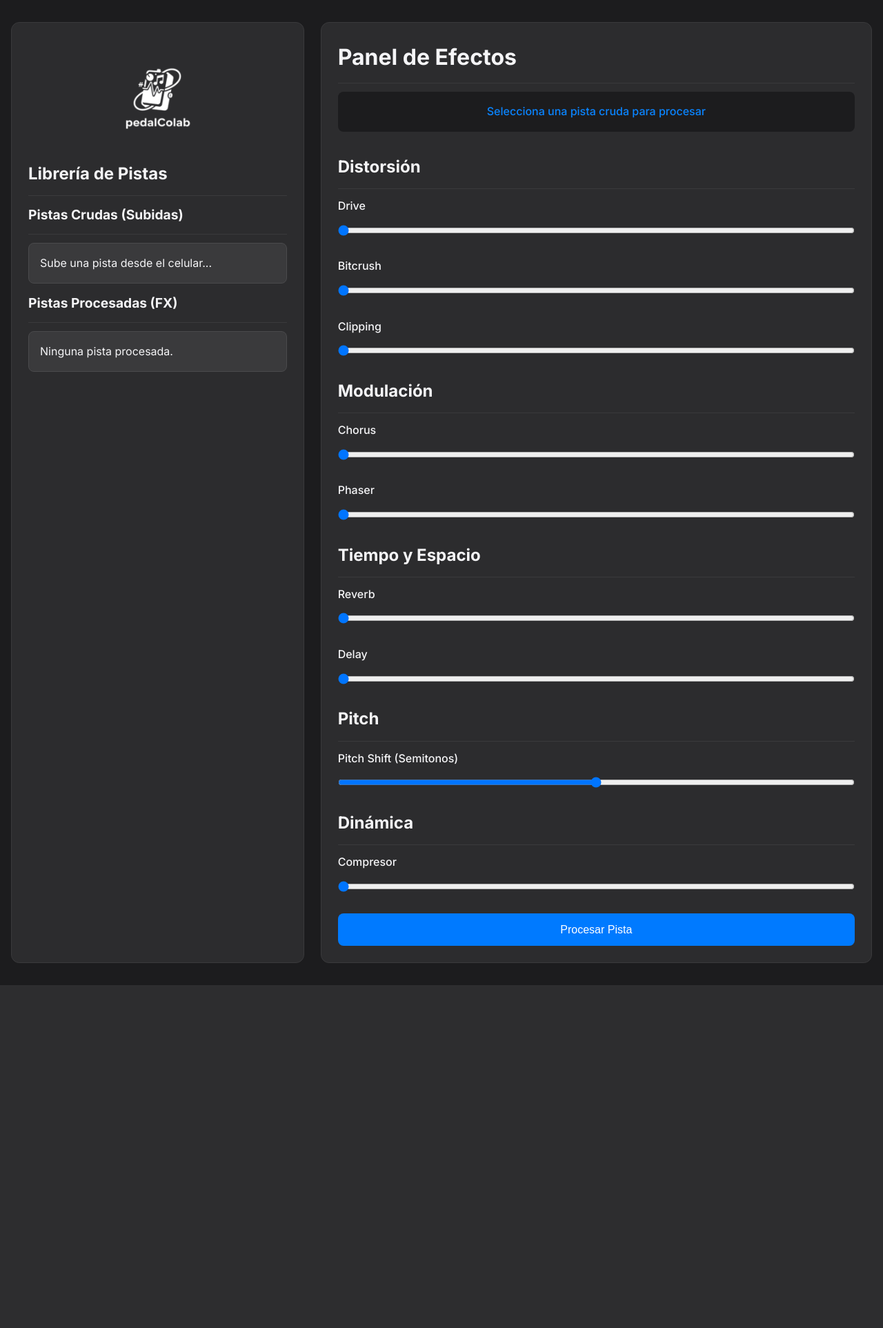
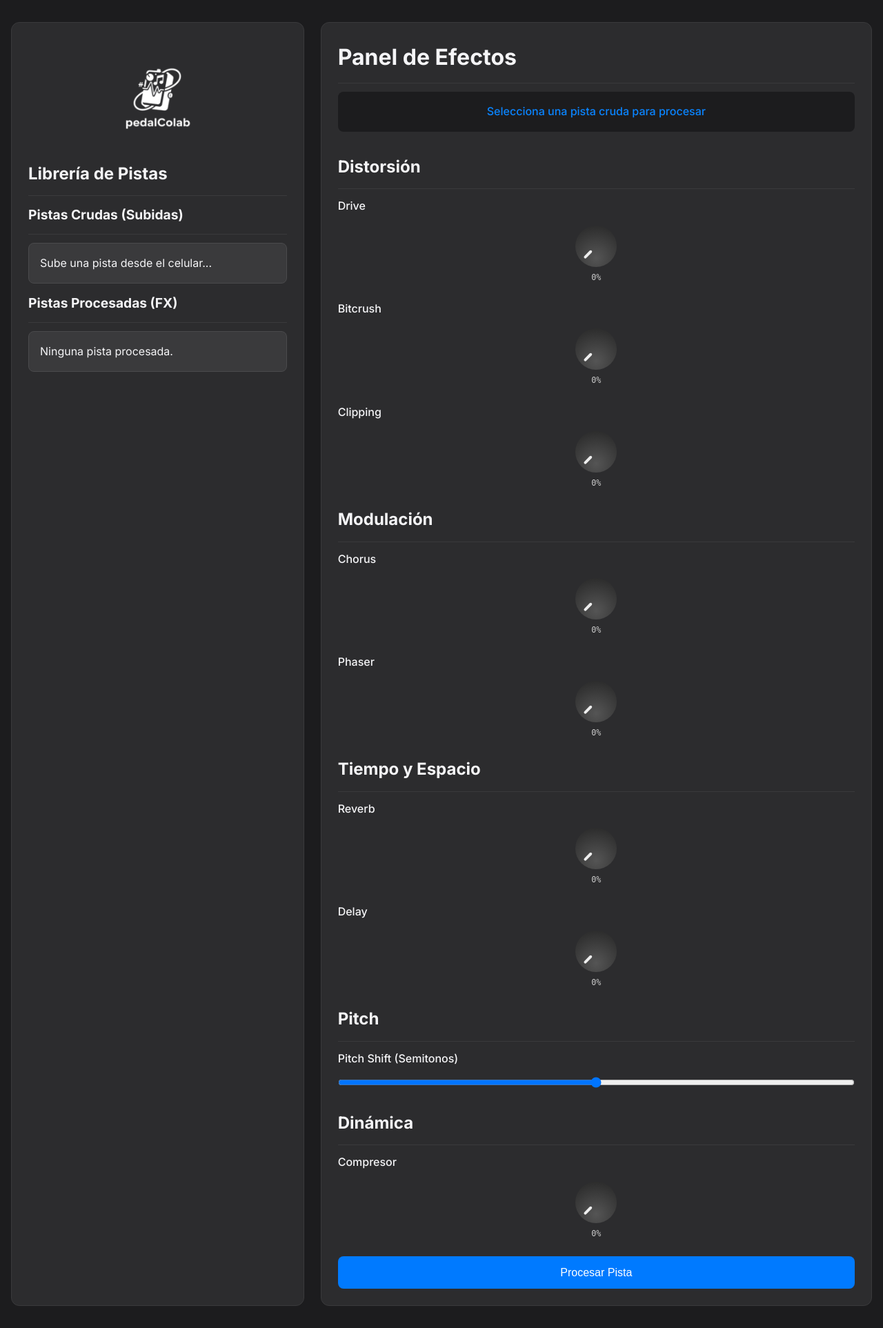
Before and after one commit to VelascoSantiago/ap-pedalcolab, a Flask app: page / in a window 1280 px wide. Shown: the whole page at 69% size. Before the commit the page ends 1428 px from the top, so only its background shows below. Run offline with Flask 3, Linux system fonts and the light colour scheme; data that the repository does not hold is empty.

Commit message:
Implementación de perillas

```diff
--- /dev/null
+++ b/static/script.js
@@ -0,0 +1,87 @@
+document.addEventListener('DOMContentLoaded', () => {
+    const knobs = document.querySelectorAll('.knob');
+
+    knobs.forEach(knob => {
+        // --- Identificadores específicos para esta perilla ---
+        const effectName = knob.dataset.effect; // Ej: 'dist', 'chorus', etc.
+        const valueDisplay = document.getElementById(`${effectName}-value`); // Ej: 'dist-value'
+        const hiddenInput = document.getElementById(`${effectName}-hidden-input`); // Ej: 'dist-hidden-input'
+
+        // --- Estado inicial y rango (igual que antes) ---
+        let currentAngle = -135; // Ángulo inicial (0%)
+        const minAngle = -135;
+        const maxAngle = 135;
+        const angleRange = maxAngle - minAngle;
+        let isDragging = false;
+        let startRotationAngle = 0; // Para calcular el offset del drag
+
+        // --- Función para actualizar todo ---
+        function updateKnobVisuals(angle) {
+            angle = Math.max(minAngle, Math.min(maxAngle, angle));
+            const value = (angle - minAngle) / angleRange;
+            const percentage = Math.round(value * 100);
+
+            knob.style.transform = `rotate(${angle}deg)`;
+
+            // --- Actualizar elementos específicos ---
+            if (valueDisplay) {
+                valueDisplay.textContent = `${percentage}%`;
+            }
+            if (hiddenInput) {
+                hiddenInput.value = value.toFixed(2); // Guardar valor 0.00 a 1.00
+            }
+            knob.dataset.value = value.toFixed(2);
+            currentAngle = angle;
+        }
+
+        // --- Eventos del Mouse ---
+        knob.addEventListener('mousedown', (e) => {
+            isDragging = true;
+            // Calcular el ángulo inicial del clic relativo al ángulo actual de la perilla
+            const rect = knob.getBoundingClientRect();
+            const centerX = rect.left + rect.width / 2;
+            const centerY = rect.top + rect.height / 2;
+            const clickAngle = Math.atan2(e.clientY - centerY, e.clientX - centerX) * (180 / Math.PI);
+            startRotationAngle = clickAngle - currentAngle;
+
+            knob.style.cursor = 'grabbing';
+            e.preventDefault(); // Evitar seleccionar texto mientras se arrastra
+        });
+
+        document.addEventListener('mousemove', (e) => {
+            if (!isDragging) return;
+
+            const rect = knob.getBoundingClientRect();
+            const centerX = rect.left + rect.width / 2;
+            const centerY = rect.top + rect.height / 2;
+            // Calcular el ángulo actual del mouse relativo al centro
+            const currentMouseAngle = Math.atan2(e.clientY - centerY, e.clientX - centerX) * (180 / Math.PI);
+            // El nuevo ángulo de la perilla es el ángulo del mouse menos el offset inicial
+            let newAngle = currentMouseAngle - startRotationAngle;
+
+            // --- Normalización (opcional pero recomendada para evitar saltos) ---
+            // Si el ángulo salta de >180 a <-180 o viceversa (cruzando el límite -180/180)
+            const angleDiff = newAngle - currentAngle;
+            if (Math.abs(angleDiff) > 180) {
+                 // Ajustar sumando/restando 360 grados para suavizar el salto
+                 newAngle += (angleDiff > 0 ? -360 : 360);
+            }
+
+            updateKnobVisuals(newAngle);
+        });
+
+        document.addEventListener('mouseup', () => {
+            if (isDragging) {
+                isDragging = false;
+                knob.style.cursor = 'pointer';
+            }
+        });
+
+        // --- Inicializar la perilla en 0% ---
+        // Asegurarse de que el valor inicial del input oculto sea 0 si no lo es ya
+        if (hiddenInput && hiddenInput.value !== "0.00") {
+             hiddenInput.value = "0.00";
+        }
+        updateKnobVisuals(minAngle);
+    });
+});
--- a/static/styles.css
+++ b/static/styles.css
@@ -271,3 +271,40 @@ audio {
 #mobile-app .delete-btn:hover {
     background-color: #c0392b; /* Rojo más oscuro */
 }
+
+.knob-container {
+  display: flex;
+  flex-direction: column;
+  align-items: center;
+  margin: 15px;
+}
+
+.knob {
+  width: 60px;
+  height: 60px;
+  border-radius: 50%;
+  background: radial-gradient(circle at 30% 30%, #555, #222);
+  position: relative;
+  cursor: pointer;
+  transform: rotate(-135deg);
+  transition: transform 0.1s ease-out;
+}
+
+.knob::after {
+  content: '';
+  position: absolute;
+  top: 10%;
+  left: 50%;
+  width: 4px;
+  height: 15px;
+  background: #eee;
+  border-radius: 2px;
+  transform: translateX(-50%);
+}
+
+.knob-value {
+  margin-top: 6px;
+  color: #ccc;
+  font-family: monospace;
+  font-size: 0.9em;
+}
--- a/templates/daw_ui.html
+++ b/templates/daw_ui.html
@@ -29,13 +29,102 @@
             <h1>Panel de Efectos</h1>
             <form id="effects-form" method="post" action="">
                 <div id="selected-track-display">Selecciona una pista cruda para procesar</div>
-                <!-- Se mantienen tus secciones de efectos -->
-                <div class="effects-section"><h2>Distorsión</h2><div class="effect-control"><label for="dist">Drive</label><input type="range" id="dist" name="dist" min="0" max="1" step="0.01" value="0"></div><div class="effect-control"><label for="bitcrush">Bitcrush</label><input type="range" id="bitcrush" name="bitcrush" min="0" max="1" step="0.01" value="0"></div><div class="effect-control"><label for="clipping">Clipping</label><input type="range" id="clipping" name="clipping" min="0" max="1" step="0.01" value="0"></div></div>
-                <div class="effects-section"><h2>Modulación</h2><div class="effect-control"><label for="chorus">Chorus</label><input type="range" id="chorus" name="chorus" min="0" max="1" step="0.01" value="0"></div><div class="effect-control"><label for="phaser">Phaser</label><input type="range" id="phaser" name="phaser" min="0" max="1" step="0.01" value="0"></div></div>
-                <div class="effects-section"><h2>Tiempo y Espacio</h2><div class="effect-control"><label for="reverb">Reverb</label><input type="range" id="reverb" name="reverb" min="0" max="1" step="0.01" value="0"></div><div class="effect-control"><label for="delay">Delay</label><input type="range" id="delay" name="delay" min="0" max="1" step="0.01" value="0"></div></div>
-                <div class="effects-section"><h2>Pitch</h2><div class="effect-control"><label for="pitchshift">Pitch Shift (Semitonos)</label><input type="range" id="pitchshift" name="pitchshift" min="-12" max="12" step="1" value="0"></div></div>
-                 <!-- Añadida sección dinámica que faltaba -->
-                <div class="effects-section"><h2>Dinámica</h2><div class="effect-control"><label for="comp">Compresor</label><input type="range" id="comp" name="comp" min="0" max="1" step="0.01" value="0"></div></div>
+                <!-- Secciones de efectos -->
+                <!-- SECCIÓN DE DISTORSIÓN -->
+                <div class="effects-section">
+                    <h2>Distorsión</h2>
+                    <div class="effect-control">
+                        <label for="dist-knob">Drive</label>
+                        <div class="knob-container">
+                            <div class="knob" id="dist-knob" data-effect="dist" data-value="0"></div>
+                            <div class="knob-value" id="dist-value">0%</div>
+                            <input type="hidden" id="dist-hidden-input" name="dist" value="0">
+                        </div>
+                    </div>
+                    <div class="effect-control">
+                        <label for="bitcrush-knob">Bitcrush</label>
+                        <div class="knob-container">
+                            <div class="knob" id="bitcrush-knob" data-effect="bitcrush" data-value="0"></div>
+                            <div class="knob-value" id="bitcrush-value">0%</div>
+                            <input type="hidden" id="bitcrush-hidden-input" name="bitcrush" value="0">
+                        </div>
+                    </div>
+                    <div class="effect-control">
+                        <label for="clipping-knob">Clipping</label>
+                        <div class="knob-container">
+                            <div class="knob" id="clipping-knob" data-effect="clipping" data-value="0"></div>
+                            <div class="knob-value" id="clipping-value">0%</div>
+                            <input type="hidden" id="clipping-hidden-input" name="clipping" value="0">
+                        </div>
+                    </div>
+                </div>
+
+                <!-- SECCIÓN DE MODULACIÓN -->
+                <div class="effects-section">
+                    <h2>Modulación</h2>
+                    <div class="effect-control">
+                        <label for="chorus-knob">Chorus</label>
+                        <div class="knob-container">
+                            <div class="knob" id="chorus-knob" data-effect="chorus" data-value="0"></div>
+                            <div class="knob-value" id="chorus-value">0%</div>
+                            <input type="hidden" id="chorus-hidden-input" name="chorus" value="0">
+                        </div>
+                    </div>
+                    <div class="effect-control">
+                        <label for="phaser-knob">Phaser</label>
+                        <div class="knob-container">
+                            <div class="knob" id="phaser-knob" data-effect="phaser" data-value="0"></div>
+                            <div class="knob-value" id="phaser-value">0%</div>
+                            <input type="hidden" id="phaser-hidden-input" name="phaser" value="0">
+                        </div>
+                    </div>
+                </div>
+
+                <!-- SECCIÓN DE TIEMPO Y ESPACIO -->
+                <div class="effects-section">
+                    <h2>Tiempo y Espacio</h2>
+                    <div class="effect-control">
+                        <label for="reverb-knob">Reverb</label>
+                        <div class="knob-container">
+                            <div class="knob" id="reverb-knob" data-effect="reverb" data-value="0"></div>
+                            <div class="knob-value" id="reverb-value">0%</div>
+                            <input type="hidden" id="reverb-hidden-input" name="reverb" value="0">
+                        </div>
+                    </div>
+                    <div class="effect-control">
+                        <label for="delay-knob">Delay</label>
+                        <div class="knob-container">
+                            <div class="knob" id="delay-knob" data-effect="delay" data-value="0"></div>
+                            <div class="knob-value" id="delay-value">0%</div>
+                            <input type="hidden" id="delay-hidden-input" name="delay" value="0">
+                        </div>
+                    </div>
+                </div>
+
+                <!-- SECCIÓN DE PITCH (Mantenemos Slider) -->
+                <div class="effects-section">
+                    <h2>Pitch</h2>
+                    <div class="effect-control">
+                        <label for="pitchshift">Pitch Shift (Semitonos)</label>
+                        <!-- Usamos el ID original para no romper el CSS si lo tenías -->
+                        <input type="range" id="pitchshift" name="pitchshift" min="-12" max="12" step="1" value="0">
+                        <!-- Podrías añadir un display para el valor si quieres: <span id="pitchshift-value">0</span> -->
+                    </div>
+                </div>
+
+                <!-- SECCIÓN DE DINÁMICA -->
+                 <div class="effects-section">
+                    <h2>Dinámica</h2>
+                    <div class="effect-control">
+                        <label for="comp-knob">Compresor</label>
+                        <div class="knob-container">
+                            <div class="knob" id="comp-knob" data-effect="comp" data-value="0"></div>
+                            <div class="knob-value" id="comp-value">0%</div>
+                            <input type="hidden" id="comp-hidden-input" name="comp" value="0">
+                        </div>
+                    </div>
+                </div>
+
                 <input type="submit" value="Procesar Pista" class="button"> <!-- Usamos tu clase .button -->
             </form>
         </div>
@@ -159,5 +248,6 @@
 
         document.addEventListener('DOMContentLoaded', fetchAndUpdateAllTracks);
         </script>
+        <script src="{{ url_for('static', filename='script.js') }}"></script>
 </body>
 </html>
```
Also changed, not shown: 2 other files. Lines whose indentation alone changed are shown as unchanged.
